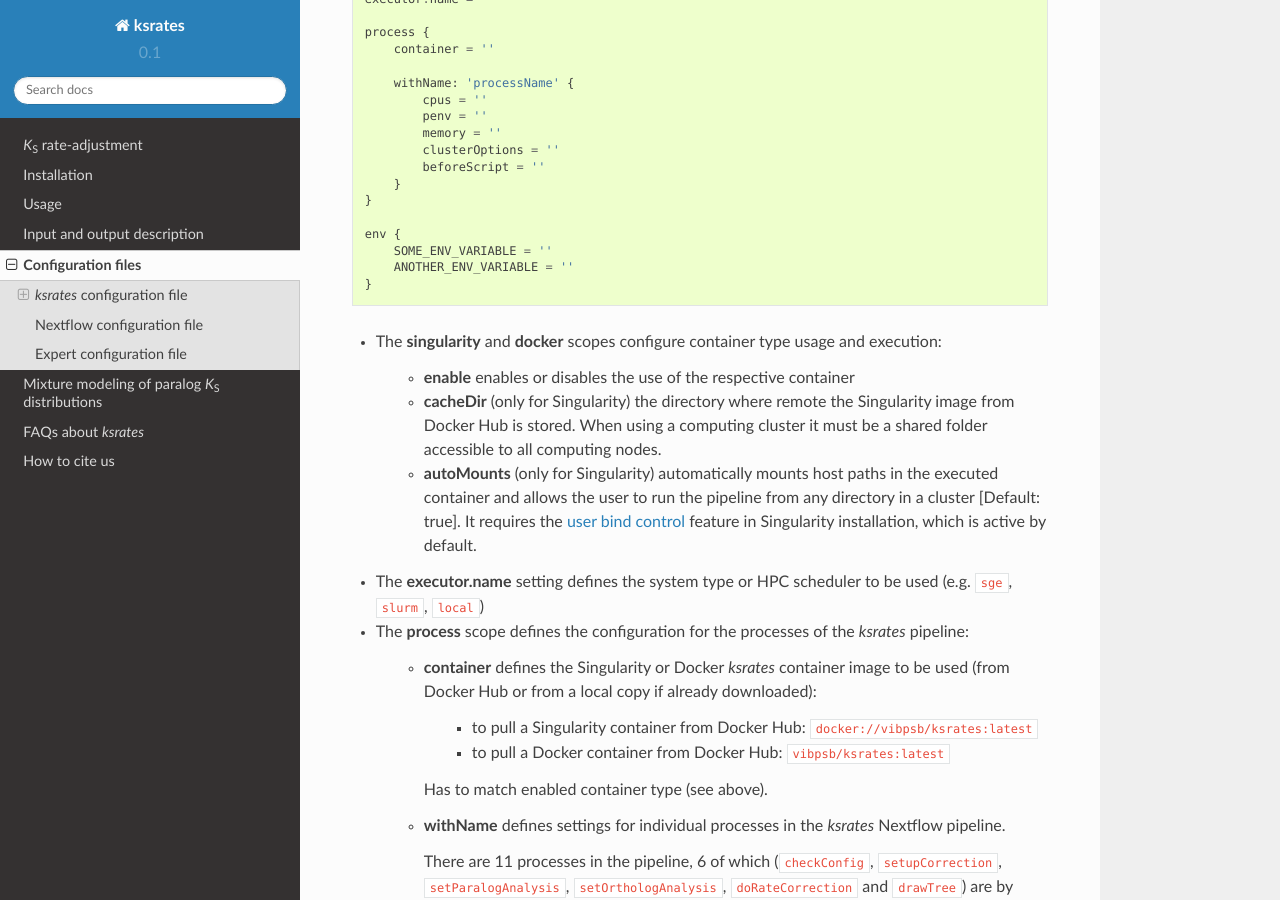
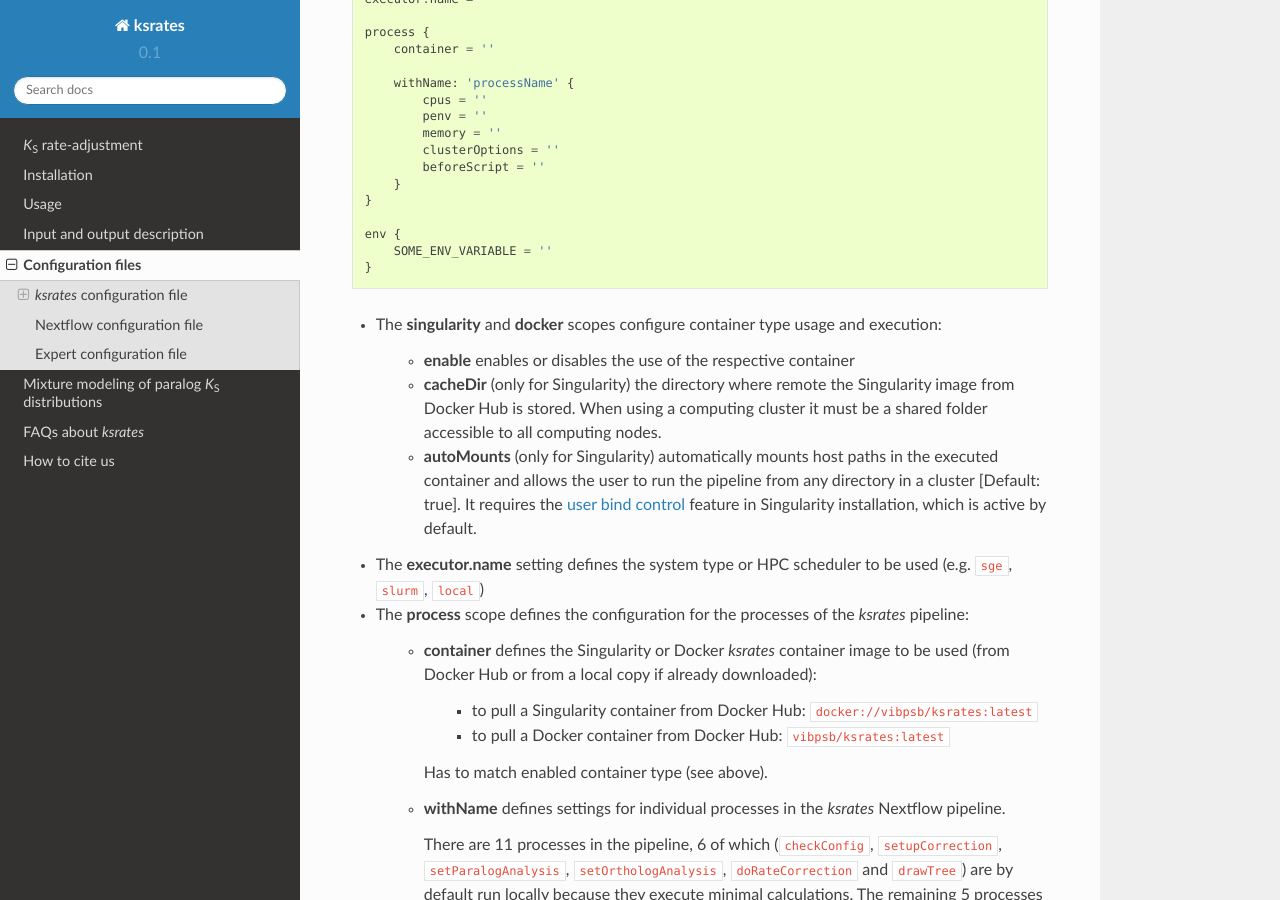
Before and after one commit to VIB-PSB/ksrates, a Sphinx documentation site: the page built from doc/source/configuration.rst, in a window 1280 px wide and 900 px high, scrolled down 4320 px. Built offline with Sphinx 7.4.7 and the Read the Docs theme 2.0.0, drawn with Linux system fonts in a browser that asks for light colours.

Commit message:
Remove useless variable from docs

```diff
--- a/doc/source/configuration.rst
+++ b/doc/source/configuration.rst
@@ -147,7 +147,6 @@
 
     env {
     	SOME_ENV_VARIABLE = ''
-    	ANOTHER_ENV_VARIABLE = ''
     }
 
 * The **singularity** and **docker** scopes configure container type usage and execution:
```
